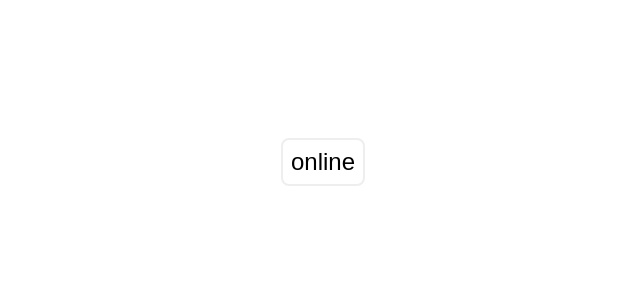
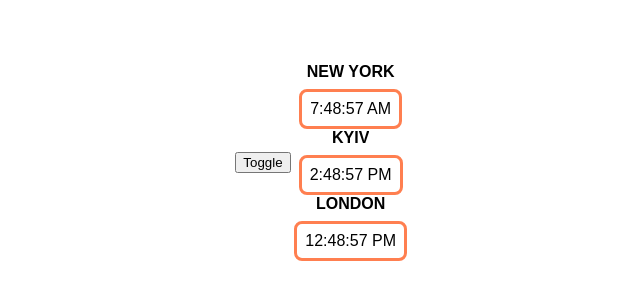
Before and after one commit to AndriiMus/reactTwoTask, a React app in the folder ReactLessone/task1/: page / in a window 1280 px wide. Shown: the part 246-546 px from the top of the page, without its empty margins (317-957 px from the left). Built offline with nearby package versions, Linux system fonts and the light colour scheme.

Commit message:
dsf
sdfdsfdsf

```diff
--- /dev/null
+++ b/ReactLessone/task1/src/App.jsx
@@ -0,0 +1,29 @@
+import React, { Component, useState } from "react";
+import Clock from './Clock.jsx'
+
+
+
+const App = () => {
+    const [visible, setVisible] = useState(true)
+
+    const toggle = () => {
+        setVisible(!visible)
+    }
+
+
+    return (
+        <>
+            <button onClick={toggle}>Toggle</button>
+            <div>
+                {visible &&
+                    <><Clock location='New York' offset={-5} />
+                        <Clock location='Kyiv' offset={2} />
+                        <Clock location='London' offset={0} /></>}
+            </div>
+        </>
+    )
+}
+
+
+
+export default App;
--- /dev/null
+++ b/ReactLessone/task1/src/Clock.jsx
@@ -0,0 +1,54 @@
+import React, { Component, useEffect, useState } from "react";
+
+const getTimeWithOffset = offset => {
+    const currentTime = new Date();
+    const utcOffset = currentTime.getTimezoneOffset() / 60;
+    return new Date(currentTime.setHours(currentTime.getHours() + offset + utcOffset));
+}
+
+
+
+
+const Clock = ({ offset, location }) => {
+    const [time, setTime] = useState(
+        getTimeWithOffset(offset).toLocaleTimeString('en-US', {
+            hour: 'numeric',
+            hour12: true,
+            minute: 'numeric',
+            second: 'numeric',
+        })
+    )
+
+
+
+    useEffect(() => {
+        const interval = setInterval(() => {
+            setTime(
+                getTimeWithOffset(offset).toLocaleTimeString('en-US', {
+                    hour: 'numeric',
+                    hour12: true,
+                    minute: 'numeric',
+                    second: 'numeric',
+                })
+            );
+        }, 1000);
+        return () => {
+            clearInterval(interval);
+        };
+    }, []);
+
+    return (<div className="clock">
+        <div className="clock__location">
+            {location}
+        </div>
+        <div className="clock__time">
+            {time}
+        </div>
+    </div>)
+}
+
+
+
+
+
+export default Clock;
--- a/ReactLessone/task1/src/ConnectionStatus.jsx
+++ /dev/null
@@ -1,37 +0,0 @@
-import React, { Component, useEffect, useState } from "react";
-
-
-const ConnectionStatus = () => {
-    const [status, setStatusConnect] = useState('online')
-
-
-    useEffect(() => {
-
-        const updateOfflineStatus = () => {
-            setStatusConnect('offline')
-        }
-
-        const updateOnlineStatus = () => {
-            setStatusConnect('online')
-        }
-
-        window.addEventListener('online', updateOnlineStatus)
-        window.addEventListener('offline', updateOfflineStatus)
-
-        return () => {
-            window.removeEventListener('online', updateOnlineStatus)
-            window.removeEventListener('offline', updateOfflineStatus)
-        }
-    }, [])
-
-    return <div className={`status ${status === 'offline' ? 'status_offline' : ''}`}>{status}</div >
-}
-
-
-
-
-
-
-
-
-export default ConnectionStatus;
--- a/ReactLessone/task1/src/index.jsx
+++ b/ReactLessone/task1/src/index.jsx
@@ -1,10 +1,10 @@
 import React from 'react';
 import ReactDOM from 'react-dom';
 import './index.scss';
-import ConnectionStatus from './ConnectionStatus.jsx';
+import App from './App.jsx';
 
 
 
 const rootElement = document.querySelector('#root');
 
-ReactDOM.render(<ConnectionStatus />, rootElement);
+ReactDOM.render(<App />, rootElement);
--- a/ReactLessone/task1/src/index.scss
+++ b/ReactLessone/task1/src/index.scss
@@ -1,6 +1,5 @@
 body {
   font-family: Arial, Helvetica, sans-serif;
-  font-size: 24px;
 }
 
 #root {
@@ -10,12 +9,26 @@ body {
   justify-content: center;
 }
 
-.status {
-  padding: 8px;
-  border: 2px solid #eee;
-  border-radius: 8px;
+.clock {
+  display: flex;
+  flex-direction: column;
+  align-items: center;
+  width: 120px;
 
-  &_offline {
-    border-color: #f00;
+  &__location {
+    text-transform: uppercase;
+    white-space: nowrap;
+    overflow: hidden;
+    text-overflow: ellipsis;
+    max-width: 100%;
+    margin-bottom: 8px;
+    font-weight: 700;
+  }
+
+  &__time {
+    border: 3px solid #ff7f50;
+    border-radius: 8px;
+    padding: 8px;
+    text-align: center;
   }
 }
```
